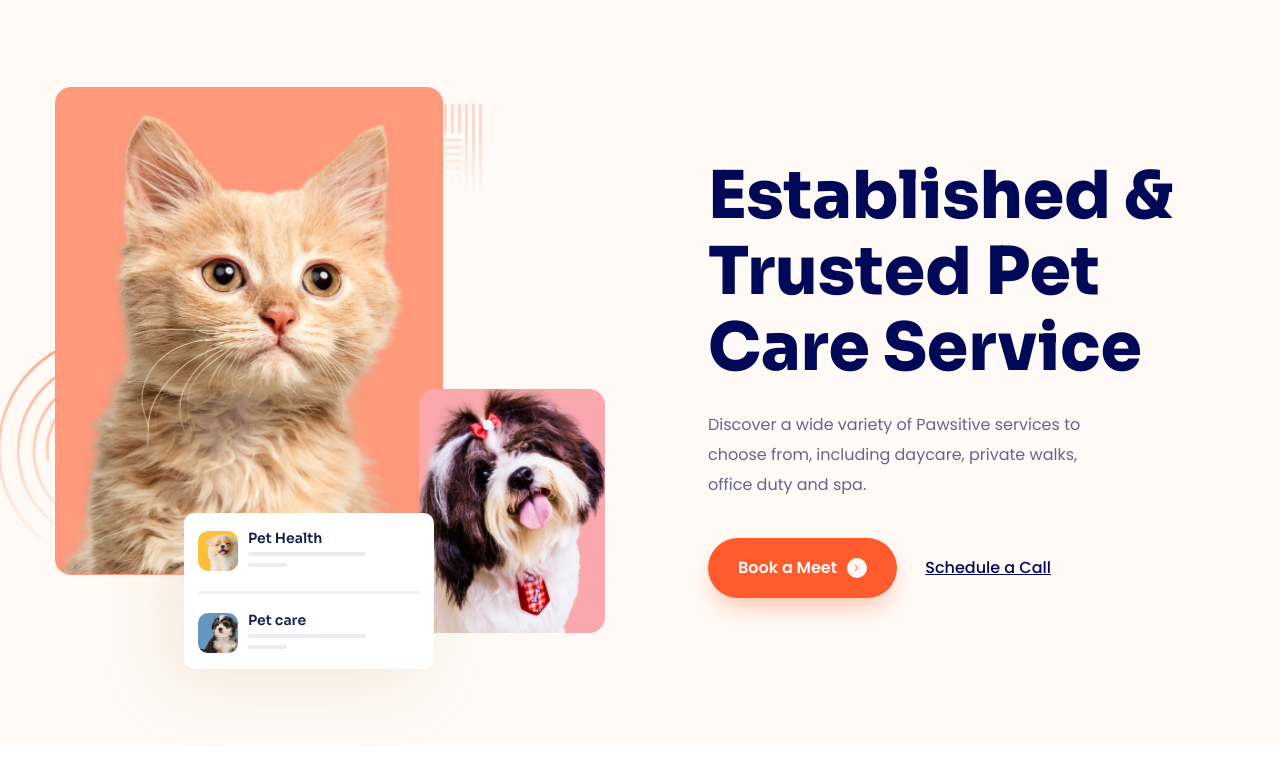
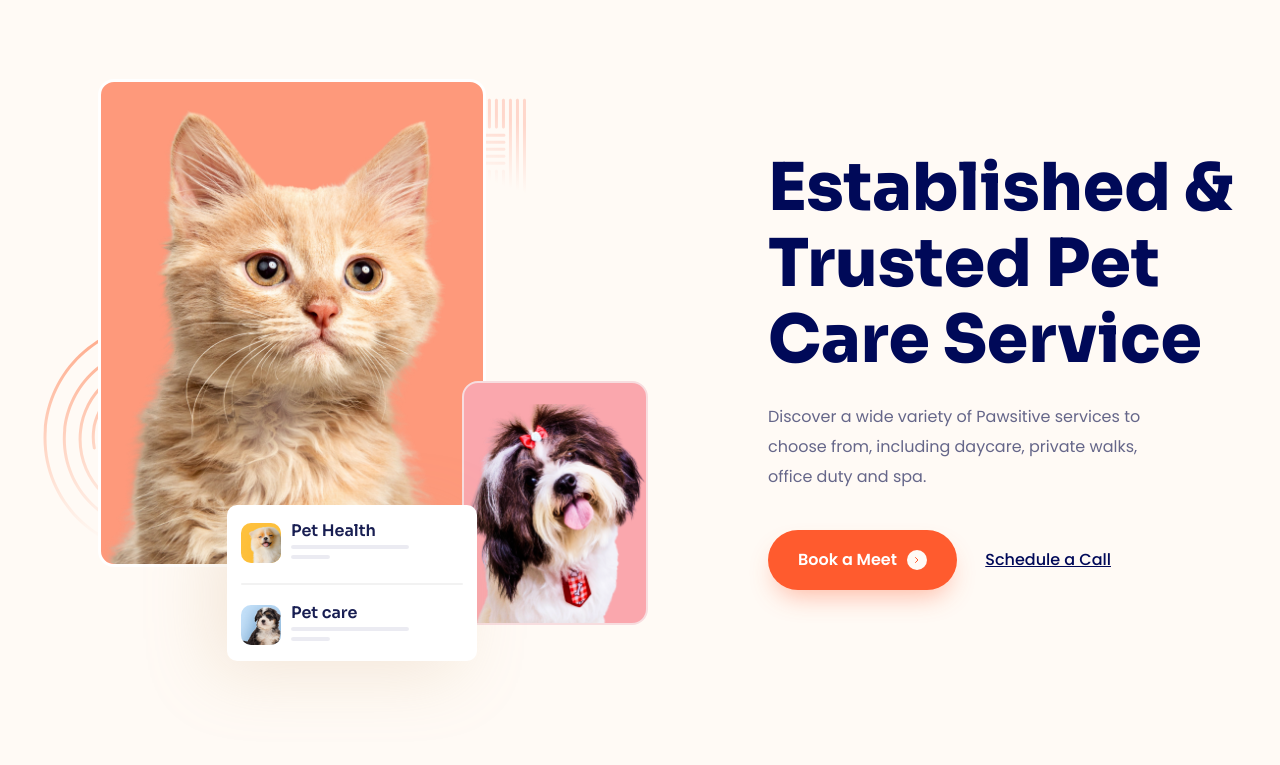
Before and after one commit to thoonvenh/htmlcss-project-04, a plain HTML site: page index.html in a window 1280 px wide. Shown: the part 79-844 px from the top of the page. Drawn offline with Linux system fonts and the light colour scheme.

Commit message:
fix hero

```diff
--- a/assets/css/styles.css
+++ b/assets/css/styles.css
@@ -20,6 +20,7 @@ html {
 body {
     font-size: 1.6rem;
     font-family: "Poppins", sans-serif;
+    background: #fffaf5;
 }
 /* common */
 input,
@@ -109,9 +110,9 @@ h6 {
 .header {
     position: sticky;
     top: -18px;
-    z-index: 1;
+    z-index: 10;
     padding: 26px 0 8px 0;
-    background: var(--background-color);
+    background: inherit;
 }
 
 .header__inner {
@@ -156,87 +157,82 @@ h6 {
 /* Hero */
 
 .hero {
-    padding: 82px 0 77px 0;
-    background: var(--background-color);
+    padding: 74px;
+    /* background: var(--background-color); */
 }
 
-.hero-body {
+.hero__inner {
     display: flex;
     align-items: center;
+    justify-content: space-between;
+    column-gap: 120px;
 }
 
 .hero__media {
     position: relative;
-    min-width: 550px;
-    height: 582px;
+    display: flex;
+    padding-bottom: 94px;
 }
 
-.hero__media--img {
+.hero__img-wrap {
     position: relative;
+    display: flex;
+    align-items: flex-end;
+    justify-content: center;
+    width: 388px;
+    height: 488px;
+    background: #fe997b;
+    border-radius: 16px;
+    border: 3px solid #fff;
 }
 
-.hero__media--union {
-    position: absolute;
-    top: 16px;
-    right: 123px;
+.hero__img {
+    max-width: 100%;
+    max-height: 100%;
+    border-radius: inherit;
 }
 
-.hero__media--union-01 {
+.hero__decor {
     position: absolute;
-    left: -58px;
-    bottom: 103px;
+    z-index: -1;
 }
 
-.hero__images {
-    position: absolute;
-    top: 0;
-    left: 0;
-    width: 388px;
-    height: 488px;
-    object-fit: contain;
-    background: #fe997b;
-    border-radius: 16px;
+.hero__decor-left {
+    left: -58px;
+    bottom: 10px;
 }
 
-.hero__images--small {
-    position: absolute;
-    bottom: 36px;
-    right: 0;
+.hero__decor-right {
+    top: 16px;
+    right: -43px;
+}
+
+.hero__img-wrap-small {
+    align-self: flex-end;
     width: 186px;
     height: 244px;
-    border-radius: 16px;
+    margin: 0 0 -58px -24px;
+    border: 2px solid #f7dddf;
     background: #faa7ad;
-    object-fit: cover;
-    object-position: 67% 0;
 }
 
-.hero-mini__media {
+.hero__list {
     position: absolute;
+    left: 129px;
     bottom: 0;
-    padding: 18px 14px;
-    right: 171px;
     width: 250px;
     height: 156px;
-    border-radius: 10px;
+    padding: 18px 14px;
     background: #fff;
     box-shadow: -17px 14px 68px -4px rgba(207, 174, 132, 0.25);
+    border-radius: 10px;
 }
 
-.hero-mini__item {
+.hero-list-item {
     display: flex;
-    column-gap: 10px;
 }
 
-.hero-mini__item:first-child {
-    padding-bottom: 20px;
-    border-bottom: 3px solid #f2f2f2;
-}
-
-.hero-mini__item:last-child {
-    padding-top: 19px;
-}
-
-.hero-mini__media--img {
+.hero-list-item__thumb {
     width: 40px;
     height: 40px;
     border-radius: 10px;
@@ -244,42 +240,37 @@ h6 {
     background: #fec23f;
 }
 
-.hero-mini__media--img01 {
-    background: #6597c2;
+.hero-list-item__info {
+    margin-left: 10px;
 }
 
-.hero__content {
-    max-width: 498px;
-    margin-left: auto;
+.hero-list-item__title {
+    font-family: Sora, sans-serif;
+    font-weight: 600;
+    font-size: 1.4;
+    line-height: 1;
+    color: #181e52;
 }
 
-.hero-mini__title {
-    display: flex;
-    flex-direction: column;
-    row-gap: 7px;
-    color: #181e52;
-    font-family: Sora;
-    font-size: 14px;
-    font-weight: 600;
-    line-height: 1;
+.hero-list-item__skeleton {
+    margin-top: 6px;
+    width: var(--width, 118px);
+    height: 4px;
+    background: #000958;
+    opacity: 0.08;
+    border-radius: 10px;
 }
 
-.hero__mini--row {
-    display: inline-block;
-    width: 118px;
-    height: 4px;
-    border-radius: 10px;
-    background: #000958;
-    opacity: 0.08;
+.hero-list-item__separate {
+    width: 100%;
+    height: 2px;
+    margin: 20px 0;
+    background: #f2f2f2;
+    border-radius: 99px;
 }
 
-.hero__mini--row-02 {
-    display: inline-block;
-    width: 39px;
-    height: 4px;
-    border-radius: 10px;
-    opacity: 0.08;
-    background: #000958;
+.hero-list-item:nth-of-type(2) .hero-list-item__thumb {
+    background: #c6e2fa;
 }
 
 .hero__content {
--- a/index.html
+++ b/index.html
@@ -128,49 +128,73 @@
             <!-- Hero -->
             <section class="hero">
                 <div class="container">
-                    <div class="hero-body">
-                        <section class="hero__media">
+                    <div class="hero__inner">
+                        <!-- Hero media -->
+                        <div class="hero__media">
+                            <div class="hero__img-wrap">
+                                <img
+                                    src="./assets/img/hero-img-cat.png"
+                                    alt=""
+                                    class="hero__img" />
+
+                                <!-- Decorators -->
+                                <img
+                                    src="./assets/img/Union-01.svg"
+                                    alt=""
+                                    class="hero__decor hero__decor-left" />
                                 <img
                                     src="./assets/img/Union.svg"
                                     alt=""
-                                class="hero__media--union" />
-                            <img
-                                src="./assets/img/Union-01.svg"
-                                alt=""
-                                class="hero__media--union-01" />
-                            <img
-                                src="./assets/img/hero-img-cat.png"
-                                alt=""
-                                class="hero__images" />
+                                    class="hero__decor hero__decor-right" />
+                            </div>
+
+                            <div class="hero__img-wrap hero__img-wrap-small">
                                 <img
                                     src="./assets/img/hero-img-dog.png"
                                     alt=""
-                                class="hero__images--small" />
-                            <section class="hero-mini__media">
-                                <div class="hero-mini__item">
+                                    class="hero__img" />
+                            </div>
+
+                            <div class="hero__list">
+                                <!-- Hero list item 1 -->
+                                <section class="hero-list-item">
                                     <img
                                         src="./assets/img/hero-img-dog-mini.png"
                                         alt=""
-                                        class="hero-mini__media--img" />
-                                    <span class="hero-mini__title">
+                                        class="hero-list-item__thumb" />
+                                    <div class="hero-list-item__info">
+                                        <p class="hero-list-item__title">
                                             Pet Health
-                                        <span class="hero__mini--row"></span>
-                                        <span class="hero__mini--row-02"></span>
-                                    </span>
+                                        </p>
+                                        <div
+                                            class="hero-list-item__skeleton"></div>
+                                        <div
+                                            class="hero-list-item__skeleton"
+                                            style="--width: 39px"></div>
                                     </div>
-                                <div class="hero-mini__item">
+                                </section>
+
+                                <div class="hero-list-item__separate"></div>
+
+                                <!-- Hero list item 2 -->
+                                <section class="hero-list-item">
                                     <img
                                         src="./assets/img/hero-img-dog-mini-02.png"
                                         alt=""
-                                        class="hero-mini__media--img hero-mini__media--img01" />
-                                    <span class="hero-mini__title">
+                                        class="hero-list-item__thumb" />
+                                    <div class="hero-list-item__info">
+                                        <p class="hero-list-item__title">
                                             Pet care
-                                        <span class="hero__mini--row"></span>
-                                        <span class="hero__mini--row-02"></span>
-                                    </span>
+                                        </p>
+                                        <div
+                                            class="hero-list-item__skeleton"></div>
+                                        <div
+                                            class="hero-list-item__skeleton"
+                                            style="--width: 39px"></div>
                                     </div>
                                 </section>
-                        </section>
+                            </div>
+                        </div>
                         <section class="hero__content">
                             <h1 class="hero__heading heading lv1">
                                 Established & Trusted Pet Care Service
```
Lines whose indentation alone changed are shown as unchanged.
